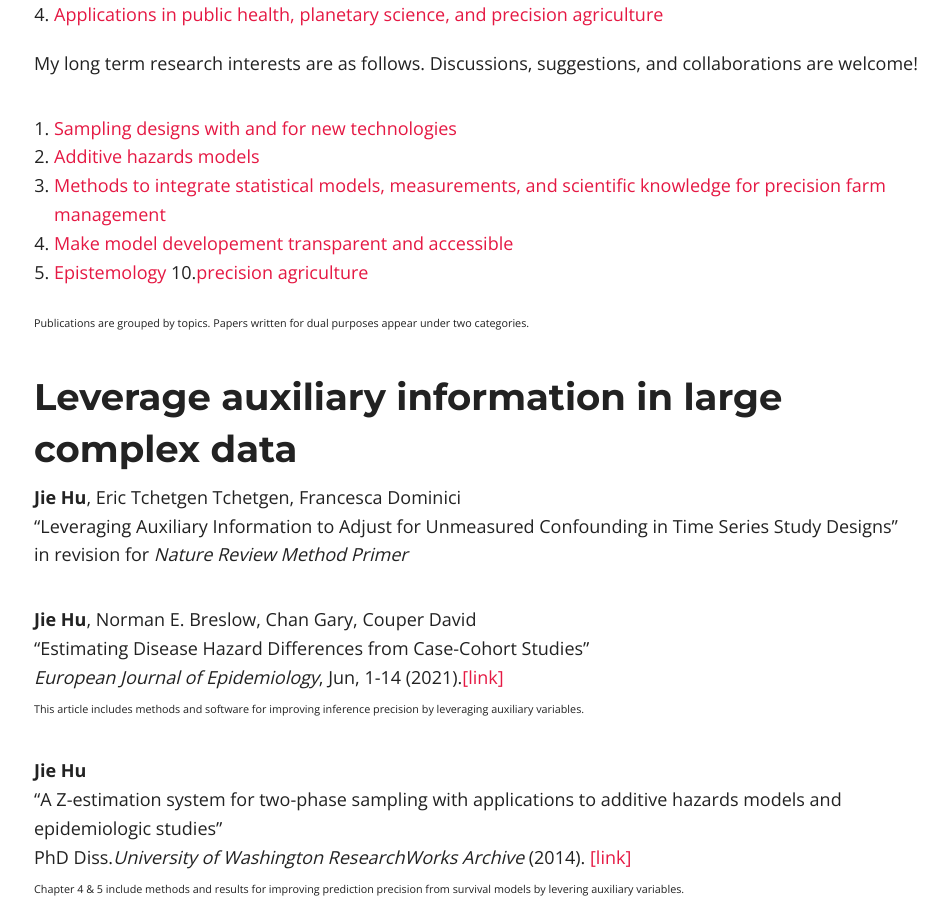
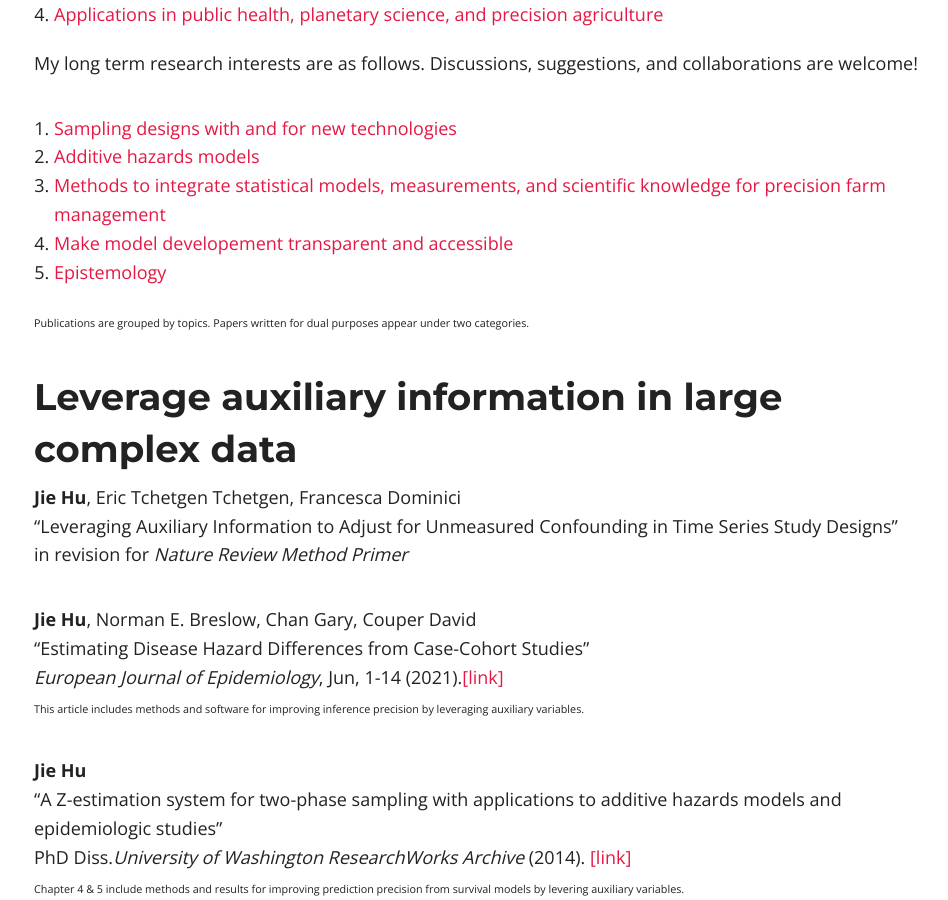
Before and after one commit to katehu/katehu.github.io, a Jekyll site: the page built from publications.md, in a window 1280 px wide and 900 px high, scrolled down 334 px. Shown: the whole window, without its empty margins (156-1104 px from the left). Built offline with Jekyll 4.4.1, drawn with Linux system fonts in a browser that asks for light colours; nearby versions of some CDN libraries.

Commit message:
Update publications.md

```diff
--- a/publications.md
+++ b/publications.md
@@ -23,7 +23,7 @@ My long term research interests are as follows. Discussions, suggestions, and co
 7. [Methods to integrate statistical models, measurements, and scientific knowledge for precision farm management](#measurement-model)
 8. [Make model developement transparent and accessible](#model)
 9. [Epistemology](#epistemology)
-10.[precision agriculture](#agriculture)
+
 
 
 <small> Publications are grouped by topics. Papers written for dual purposes appear under two categories.<small>
```
